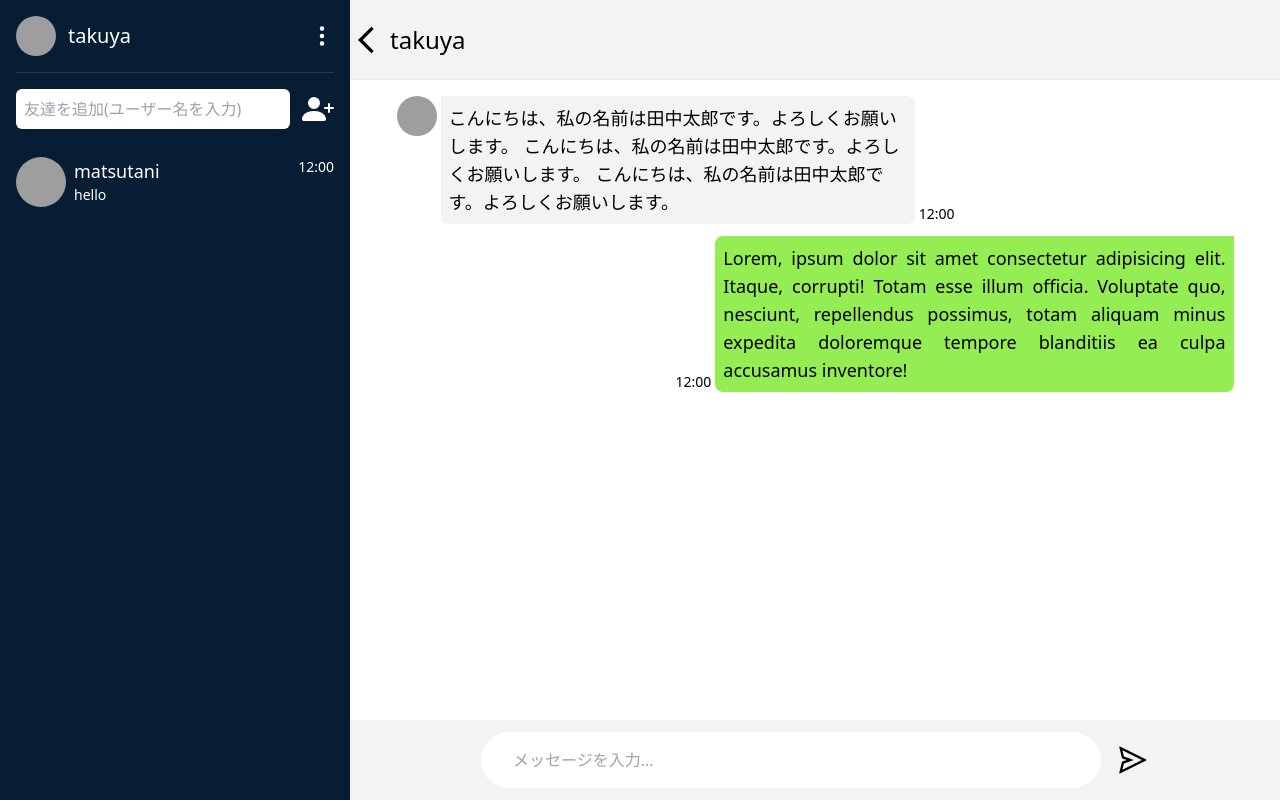
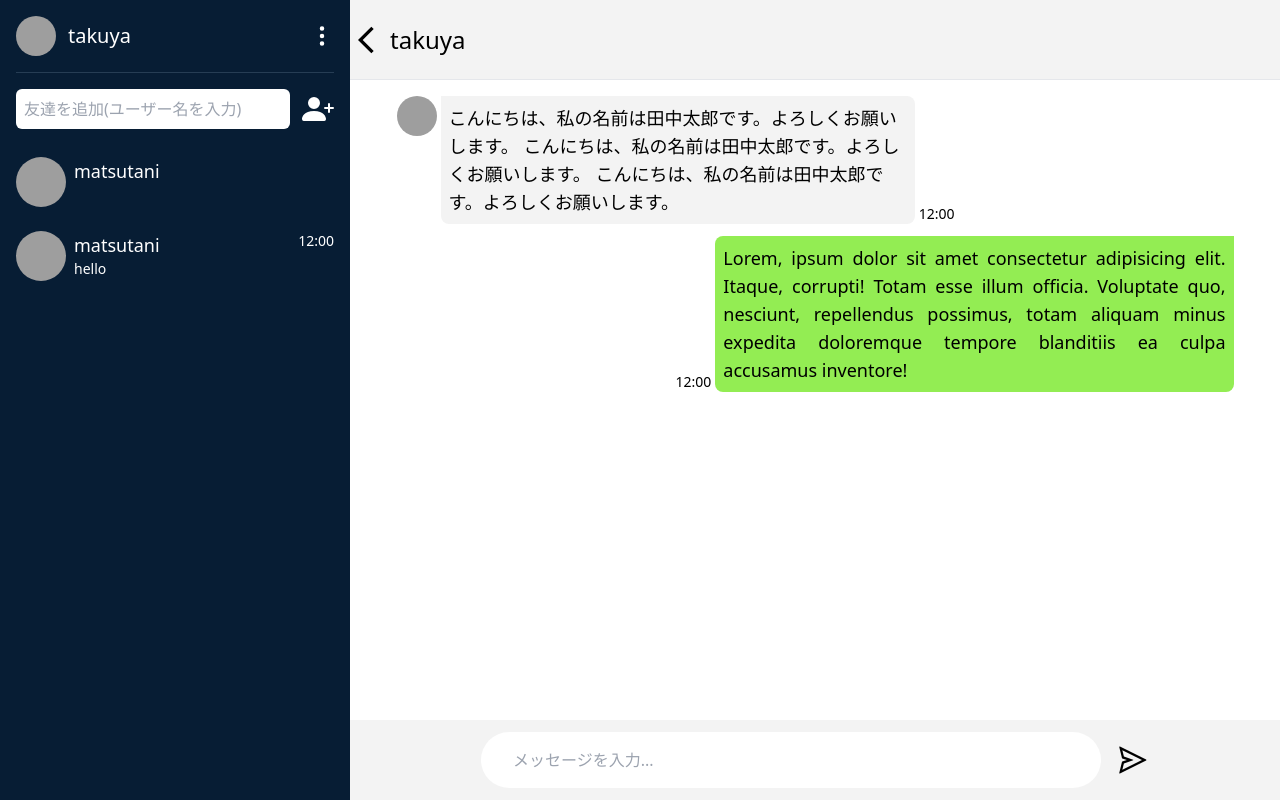
Before and after one commit to mtvzee/chat-app-react-ts, a React (Vite) app: page / in a window 1280 px wide. Built offline with nearby package versions, Linux system fonts and the light colour scheme; grey boxes are pictures that could not be loaded.

Commit message:
友達の追加をするための表示の雛形

```diff
--- a/src/components/Sidebar.tsx
+++ b/src/components/Sidebar.tsx
@@ -1,3 +1,4 @@
+import { AiOutlinePlus } from 'react-icons/ai';
 import {
   BsFillPersonPlusFill,
   BsThreeDotsVertical,
@@ -21,6 +22,7 @@ const Sidebar = () => {
         </div>
 
         {/* フレンドを追加 */}
+        <div>
           <div className="flex items-center py-4 space-x-3">
             <input
               className="flex-auto  outline-none p-2 rounded-md text-black"
@@ -30,6 +32,14 @@ const Sidebar = () => {
             <button>
               <BsFillPersonPlusFill className="w-8 h-8 hover:scale-110 transition" />
             </button>
+          </div>
+          <div className="flex  space-x-2 rounded-md py-3 hover:bg-[#283d55] cursor-pointer transition  relative group">
+            <Avatar />
+            <span className="text-lg">matsutani</span>
+            <button className="absolute top-1/2 left-1/2 -translate-x-1/2 -translate-y-1/2 hidden group-hover:block animate-pulse">
+              <AiOutlinePlus className="w-10 h-10" />
+            </button>
+          </div>
         </div>
 
         {/* フレンド一覧 */}
```
Lines whose indentation alone changed are shown as unchanged.
